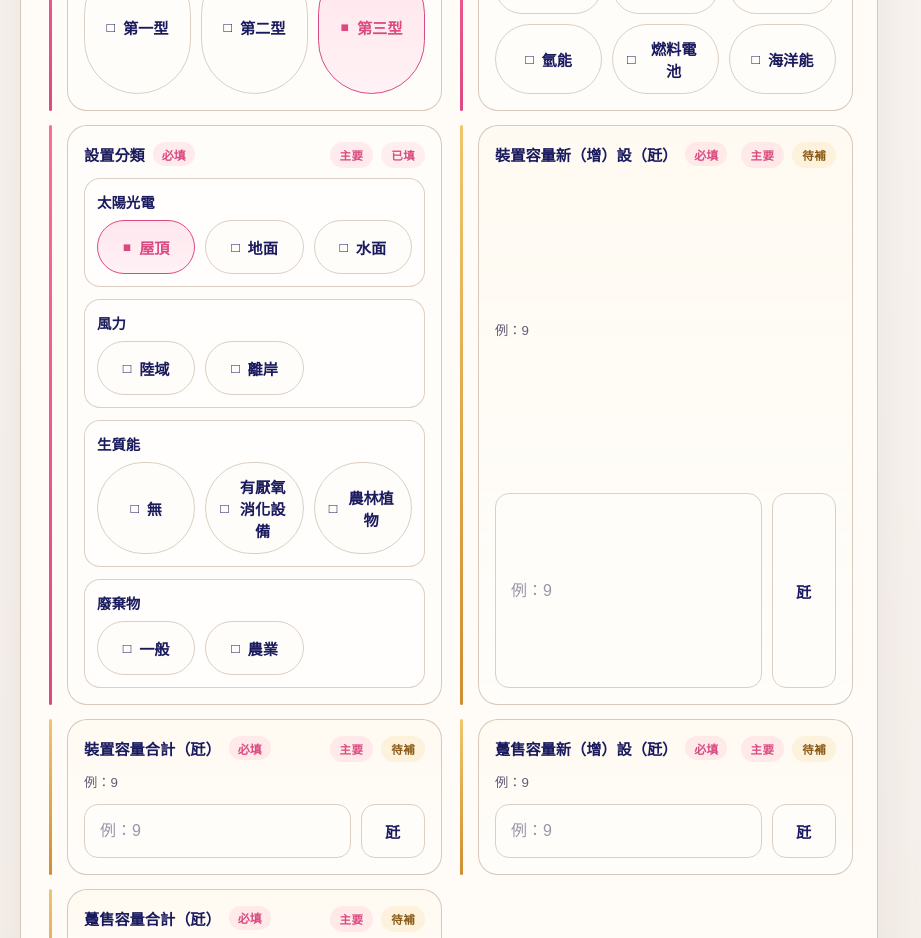
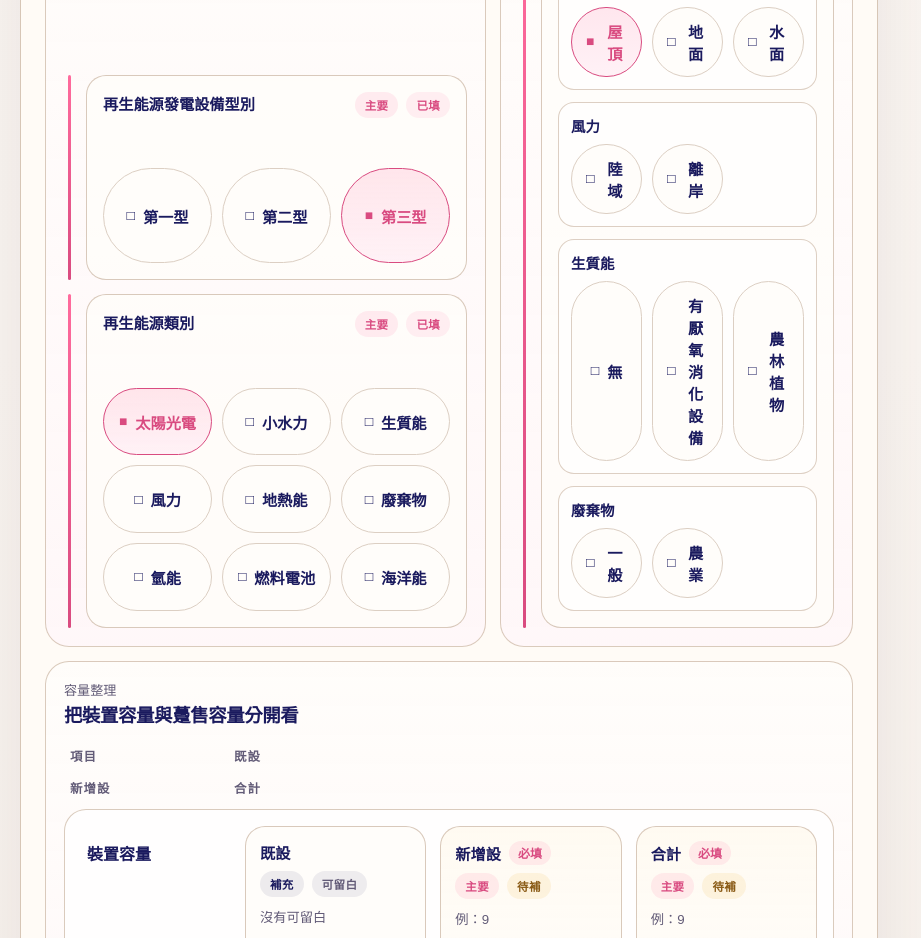
Before and after one commit to JardiniTsai168/lihipdf, a Next.js app: page / in a window 1280 px wide. Shown: the part 2620-3558 px from the top of the page, without its empty margins (0-921 px from the left). Built offline with nearby package versions, Linux system fonts and the light colour scheme.

Commit message:
Refine equipment and capacity layout

```diff
--- a/app/globals.css
+++ b/app/globals.css
@@ -311,6 +311,126 @@ h1 {
 .attachment-list {
   display: grid;
   gap: 14px;
+}
+
+.equipment-shell,
+.equipment-top,
+.equipment-card-grid,
+.capacity-table,
+.capacity-row-fields {
+  display: grid;
+  gap: 14px;
+}
+
+.equipment-top {
+  grid-template-columns: minmax(0, 1.25fr) minmax(0, 1fr);
+  align-items: start;
+}
+
+.equipment-card {
+  display: grid;
+  gap: 16px;
+  padding: 18px;
+  border: 1px solid rgba(205, 185, 167, 0.74);
+  border-radius: 24px;
+  background:
+    linear-gradient(180deg, rgba(255, 253, 250, 0.96), rgba(255, 246, 249, 0.88));
+}
+
+.equipment-card-wide {
+  min-height: 100%;
+}
+
+.equipment-card-head {
+  display: grid;
+  gap: 6px;
+}
+
+.equipment-card-head h3 {
+  font-size: 1.15rem;
+  line-height: 1.2;
+  letter-spacing: -0.02em;
+}
+
+.equipment-card-grid {
+  grid-template-columns: 1fr;
+}
+
+.capacity-card {
+  gap: 18px;
+}
+
+.capacity-table {
+  gap: 12px;
+}
+
+.capacity-table-head,
+.capacity-row {
+  display: grid;
+  grid-template-columns: 150px minmax(0, 1fr);
+  gap: 14px;
+  align-items: start;
+}
+
+.capacity-table-head {
+  padding: 0 6px;
+}
+
+.capacity-table-head span {
+  color: var(--muted);
+  font-family: "Avenir Next", "Noto Sans TC", "PingFang TC", sans-serif;
+  font-size: 0.78rem;
+  font-weight: 800;
+  letter-spacing: 0.08em;
+  text-transform: uppercase;
+}
+
+.capacity-table-head span:last-child,
+.capacity-row-fields {
+  grid-template-columns: repeat(3, minmax(0, 1fr));
+}
+
+.capacity-row {
+  padding: 16px;
+  border: 1px solid rgba(205, 185, 167, 0.74);
+  border-radius: 22px;
+  background: rgba(255, 255, 255, 0.74);
+}
+
+.capacity-row-label {
+  display: flex;
+  align-items: center;
+  min-height: 54px;
+  padding: 0 6px;
+}
+
+.capacity-row-label span {
+  font-family: "Avenir Next", "Noto Sans TC", "PingFang TC", sans-serif;
+  font-size: 1rem;
+  font-weight: 800;
+}
+
+.capacity-row-fields .field {
+  grid-template-columns: 1fr;
+  gap: 8px;
+}
+
+.capacity-row-fields .field-rail {
+  display: none;
+}
+
+.capacity-row-fields .field-frame {
+  min-height: 100%;
+  padding: 14px;
+}
+
+.capacity-row-fields .field-head {
+  flex-direction: column;
+  gap: 8px;
+}
+
+.capacity-row-fields .field-meta {
+  justify-content: flex-start;
 }
 
 .compact-grid,
@@ -910,6 +1030,7 @@ select:focus {
   .overview,
   .compact-grid,
   .document-grid,
+  .equipment-top,
   .static-grid,
   .grid.cols-2,
   .review-grid,
@@ -945,6 +1066,19 @@ select:focus {
   }
 
   .installation-choice-group {
+    grid-template-columns: 1fr;
+  }
+
+  .capacity-table-head,
+  .capacity-row {
+    grid-template-columns: 1fr;
+  }
+
+  .capacity-table-head {
+    display: none;
+  }
+
+  .capacity-row-fields {
     grid-template-columns: 1fr;
   }
 
--- a/app/page.jsx
+++ b/app/page.jsx
@@ -343,6 +343,64 @@ function renderField(name, label, type, form, updateField, variant = "core") {
   );
 }
 
+function renderCapacityRow(label, existingField, newField, totalField, form, updateField) {
+  return (
+    <div className="capacity-row" key={label}>
+      <div className="capacity-row-label">
+        <span>{label}</span>
+      </div>
+      <div className="capacity-row-fields">
+        {renderField(existingField, "既設", "number", form, updateField, "detail")}
+        {renderField(newField, "新增設", "number", form, updateField, "core")}
+        {renderField(totalField, "合計", "number", form, updateField, "core")}
+      </div>
+    </div>
+  );
+}
+
+function renderEquipmentCapacitySection(form, updateField) {
+  return (
+    <div className="equipment-shell">
+      <div className="equipment-top">
+        <div className="equipment-card equipment-card-wide">
+          <div className="equipment-card-head">
+            <div className="hint">設備定位</div>
+            <h3>先選設備型別與能源類別</h3>
+          </div>
+          <div className="equipment-card-grid">
+            {renderField("deviceType", "再生能源發電設備型別", "deviceType", form, updateField, "core")}
+            {renderField("energyCategory", "再生能源類別", "energyCategory", form, updateField, "core")}
+          </div>
+        </div>
+        <div className="equipment-card">
+          <div className="equipment-card-head">
+            <div className="hint">設置分類</div>
+            <h3>案場落點</h3>
+          </div>
+          {renderField("solarCategory", "設置分類", "installationCategory", form, updateField, "core")}
+        </div>
+      </div>
+
+      <div className="equipment-card capacity-card">
+        <div className="equipment-card-head">
+          <div className="hint">容量整理</div>
+          <h3>把裝置容量與躉售容量分開看</h3>
+        </div>
+        <div className="capacity-table">
+          <div className="capacity-table-head">
+            <span>項目</span>
+            <span>既設</span>
+            <span>新增設</span>
+            <span>合計</span>
+          </div>
+          {renderCapacityRow("裝置容量", "installedExisting", "installedNew", "installedTotal", form, updateField)}
+          {renderCapacityRow("躉售容量", "saleExisting", "saleNew", "saleTotal", form, updateField)}
+        </div>
+      </div>
+    </div>
+  );
+}
+
 export default function Page() {
   const [form, setForm] = useState(createAppDraftDefaults());
   const [attachments, setAttachments] = useState([]);
@@ -658,10 +716,14 @@ export default function Page() {
                       </div>
                     </div>
                     <p className="section-description">{section.description}</p>
-                    <div className={`grid ${section.fields.some(([, , type]) => type === "textarea") ? "" : "cols-2"}`}>
-                      {section.fields.map(([name, label, type]) => renderField(name, label, type, form, updateField, "core"))}
-                    </div>
-                    {detailFields.length > 0 ? (
+                    {section.title === "設備與容量" ? (
+                      renderEquipmentCapacitySection(form, updateField)
+                    ) : (
+                      <div className={`grid ${section.fields.some(([, , type]) => type === "textarea") ? "" : "cols-2"}`}>
+                        {section.fields.map(([name, label, type]) => renderField(name, label, type, form, updateField, "core"))}
+                      </div>
+                    )}
+                    {detailFields.length > 0 && section.title !== "設備與容量" ? (
                       <details className="detail-shell">
                         <summary>補充欄位 ({countFilledFields(form, detailFields)} / {detailFields.length})</summary>
                         <div className="detail-panel">
```
